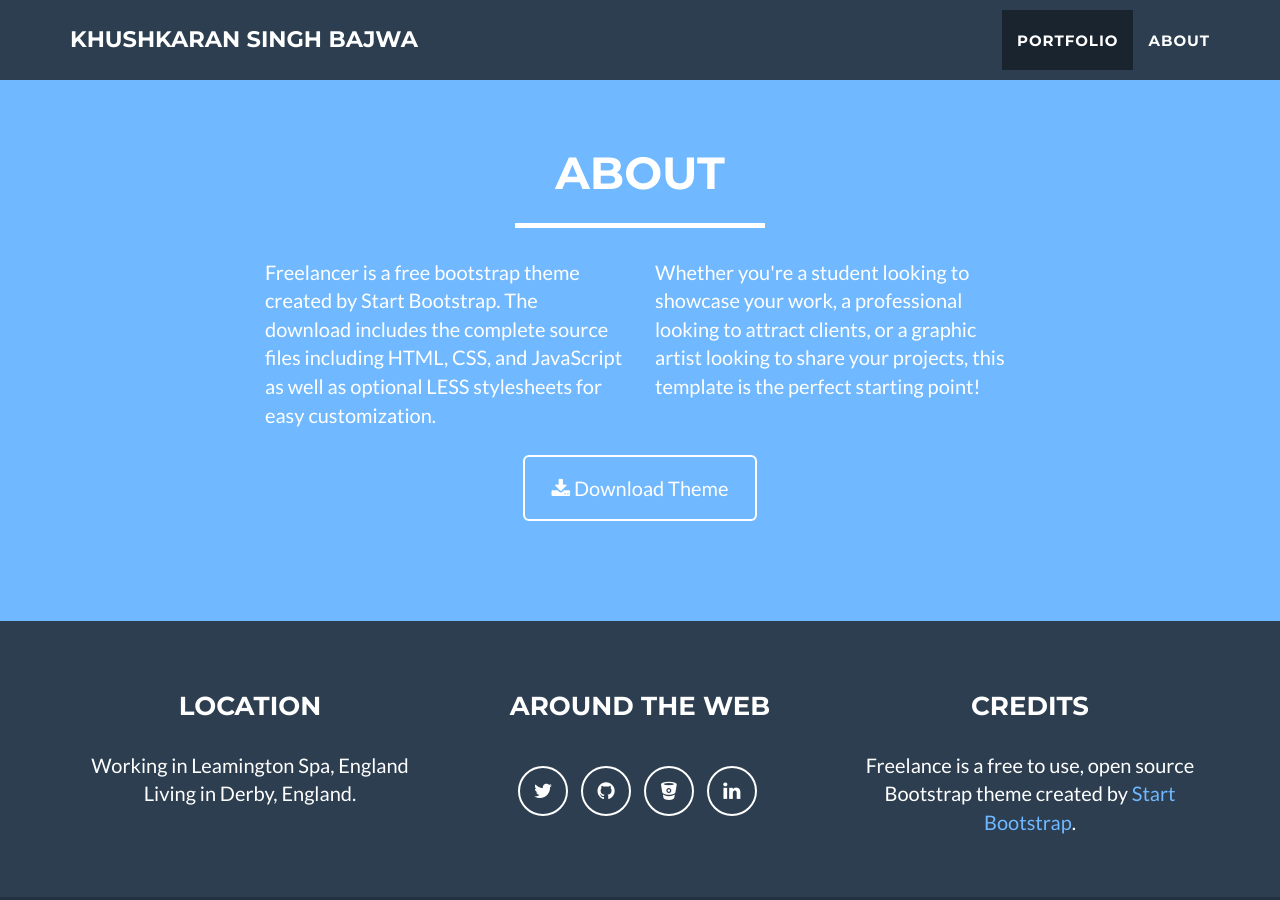
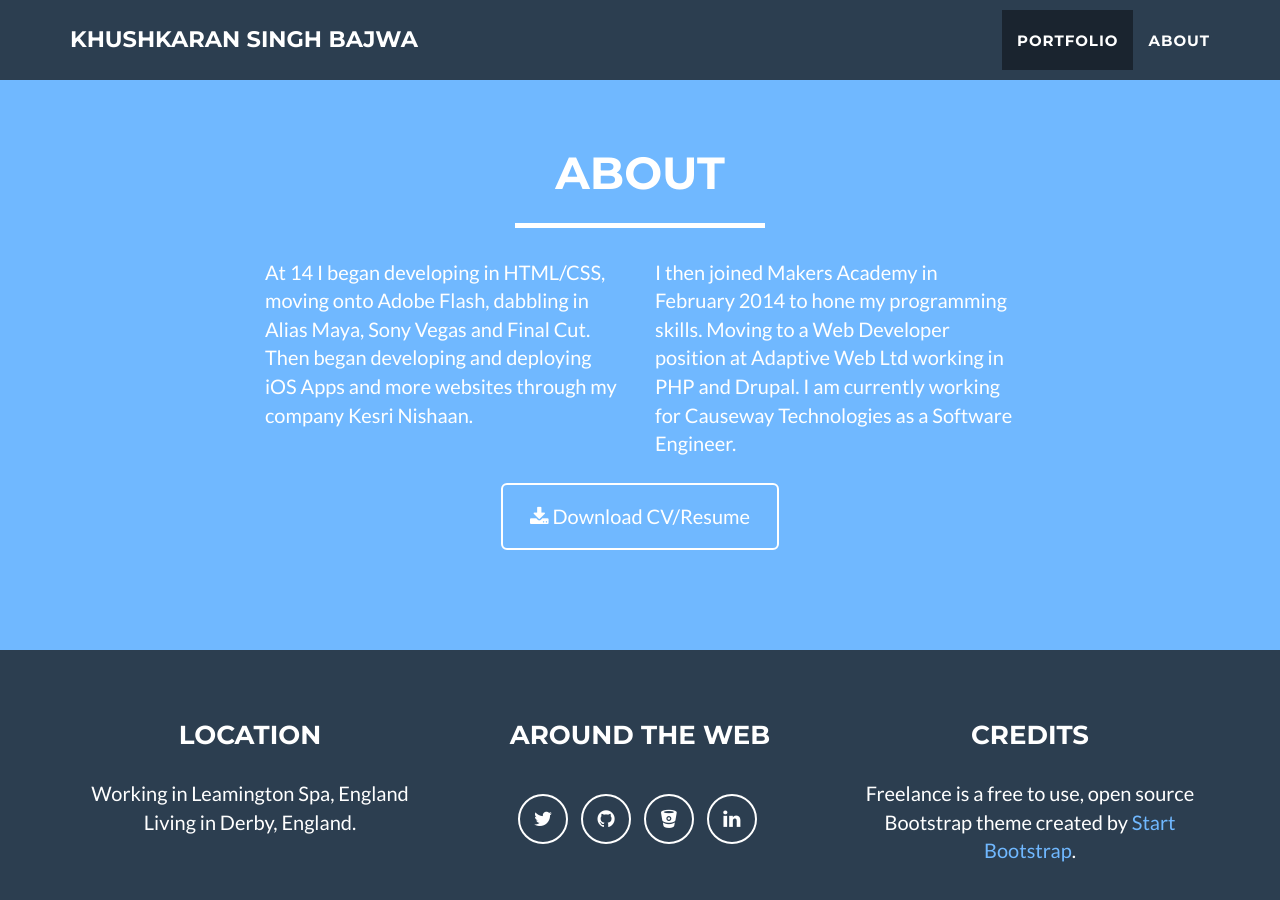
Before and after one commit to khushkaran/khushkaran.com, a Jekyll site: the page built from index.html, in a window 1280 px wide and 900 px high, scrolled down 1638 px. Built offline with Jekyll 4.4.1, drawn with Linux system fonts in a browser that asks for light colours.

Commit message:
feat(customization): add about section
Removed default text in about section and updated with information about
Khushkaran.

```diff
--- a/_includes/about.html
+++ b/_includes/about.html
@@ -9,14 +9,14 @@
             </div>
             <div class="row">
                 <div class="col-lg-4 col-lg-offset-2">
-                    <p>Freelancer is a free bootstrap theme created by Start Bootstrap. The download includes the complete source files including HTML, CSS, and JavaScript as well as optional LESS stylesheets for easy customization.</p>
+                  <p>At 14 I began developing in HTML/CSS, moving onto Adobe Flash, dabbling in Alias Maya, Sony Vegas and Final Cut. Then began developing and deploying iOS Apps and more websites through my company Kesri Nishaan.</p>
                 </div>
                 <div class="col-lg-4">
-                    <p>Whether you're a student looking to showcase your work, a professional looking to attract clients, or a graphic artist looking to share your projects, this template is the perfect starting point! </p>
+                  <p> I then joined Makers Academy in February 2014 to hone my programming skills. Moving to a Web Developer position at Adaptive Web Ltd working in PHP and Drupal. I am currently working for Causeway Technologies as a Software Engineer.</p>
                 </div>
                 <div class="col-lg-8 col-lg-offset-2 text-center">
-                    <a href="#" class="btn btn-lg btn-outline">
-                        <i class="fa fa-download"></i> Download Theme
+                    <a href="khushkaran_cv.pdf" class="btn btn-lg btn-outline" download>
+                        <i class="fa fa-download"></i> Download CV/Resume
                     </a>
                 </div>
             </div>
```
Also changed, not shown: 1 other file.
